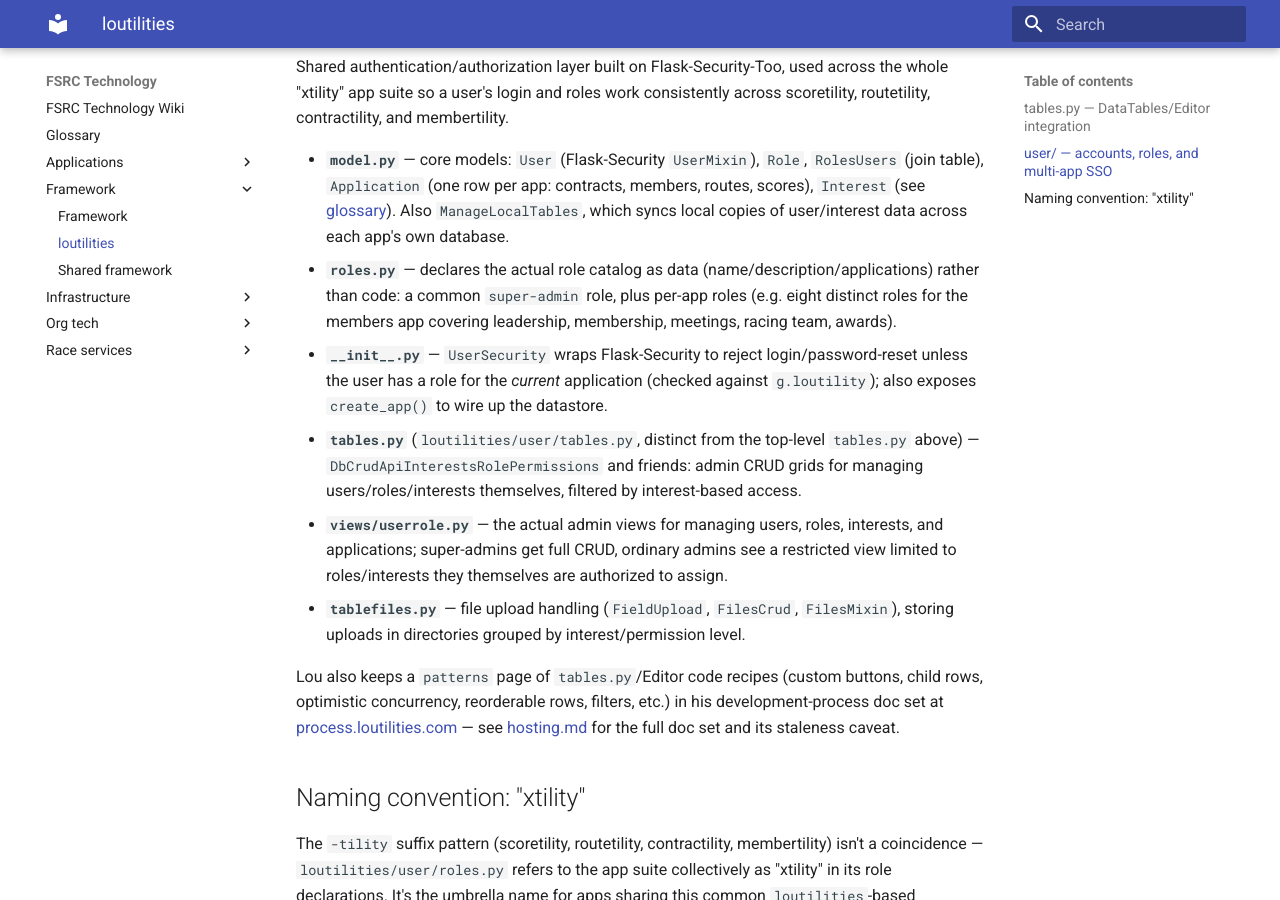
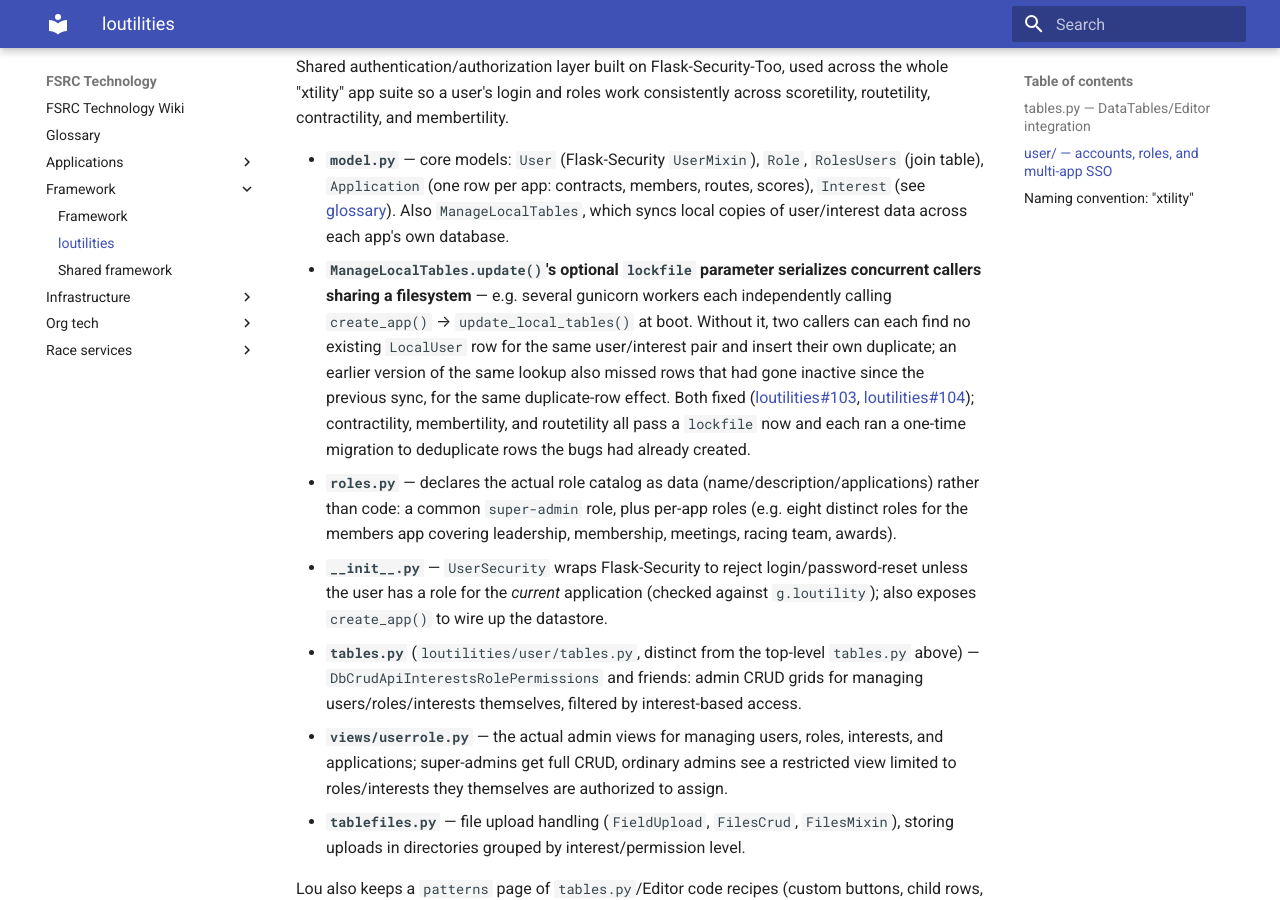
Before and after one commit to louking/fsrc-tech, an MkDocs documentation site: the page built from docs/framework/loutilities.md, in a window 1280 px wide and 900 px high, scrolled down 1272 px. Built offline with MkDocs 1.6.1 and Material for MkDocs 9.7.7, drawn with Linux system fonts in a browser that asks for light colours.

Commit message:
Document loutilities#103/#104's ManageLocalTables duplicate-row fix
Verified the fix (loutilities==3.13.1, lockfile= wiring, dedup
migrations) is shipped in contracts, members, and runningroutes, even
though loutilities' own CLAUDE.md never mentioned it. Added the gotcha
to framework/loutilities.md and a CLAUDE.md caveat that a repo's
CLAUDE.md being silent on something isn't evidence it hasn't shipped.

```diff
--- a/docs/framework/loutilities.md
+++ b/docs/framework/loutilities.md
@@ -26,6 +26,7 @@ Supporting static/template assets that consuming projects copy in: `tables-asset
 Shared authentication/authorization layer built on Flask-Security-Too, used across the whole "xtility" app suite so a user's login and roles work consistently across scoretility, routetility, contractility, and membertility.
 
 - **`model.py`** — core models: `User` (Flask-Security `UserMixin`), `Role`, `RolesUsers` (join table), `Application` (one row per app: contracts, members, routes, scores), `Interest` (see [glossary](../GLOSSARY.md)). Also `ManageLocalTables`, which syncs local copies of user/interest data across each app's own database.
+- **`ManageLocalTables.update()`'s optional `lockfile` parameter serializes concurrent callers sharing a filesystem** — e.g. several gunicorn workers each independently calling `create_app()` → `update_local_tables()` at boot. Without it, two callers can each find no existing `LocalUser` row for the same user/interest pair and insert their own duplicate; an earlier version of the same lookup also missed rows that had gone inactive since the previous sync, for the same duplicate-row effect. Both fixed ([loutilities#103](https://github.com/louking/loutilities/issues/103), [loutilities#104](https://github.com/louking/loutilities/issues/104)); contractility, membertility, and routetility all pass a `lockfile` now and each ran a one-time migration to deduplicate rows the bugs had already created.
 - **`roles.py`** — declares the actual role catalog as data (name/description/applications) rather than code: a common `super-admin` role, plus per-app roles (e.g. eight distinct roles for the members app covering leadership, membership, meetings, racing team, awards).
 - **`__init__.py`** — `UserSecurity` wraps Flask-Security to reject login/password-reset unless the user has a role for the *current* application (checked against `g.loutility`); also exposes `create_app()` to wire up the datastore.
 - **`tables.py`** (`loutilities/user/tables.py`, distinct from the top-level `tables.py` above) — `DbCrudApiInterestsRolePermissions` and friends: admin CRUD grids for managing users/roles/interests themselves, filtered by interest-based access.
```
Also changed, not shown: CHANGELOG.md (+4 -0 lines), CLAUDE.md (+2 -0 lines).
